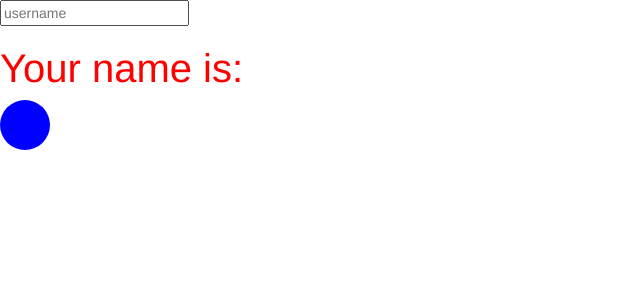
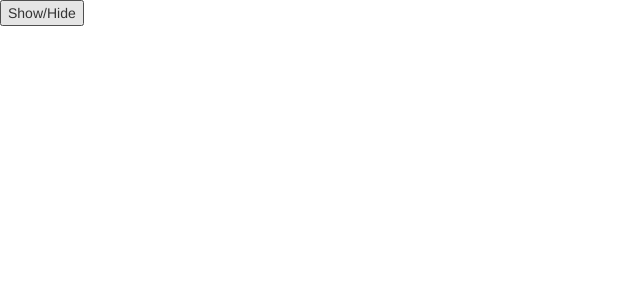
Before and after one commit to an244/Angular4-study, an Angular app: page / in a window 1280 px wide. Shown: the top 300 px of the page, without its empty margins (0-640 px from the left). Built offline with nearby package versions, Linux system fonts and the light colour scheme.

Commit message:
Structural directive: ngIf

```diff
--- a/src/app/app.component.html
+++ b/src/app/app.component.html
@@ -1 +1 @@
-<app-user-form></app-user-form>
+<app-struct></app-struct>
--- a/src/app/app.module.ts
+++ b/src/app/app.module.ts
@@ -8,13 +8,15 @@
 import { WordComponent } from './word/word.component';
 import { BookComponent } from './book/book.component';
 import { UserFormComponent } from './user-form/user-form.component';
+import { StructComponent } from './struct/struct.component';
 
 @NgModule({
   declarations: [
     AppComponent,
     WordComponent,
     BookComponent,
-    UserFormComponent
+    UserFormComponent,
+    StructComponent
   ],
   imports: [
     BrowserModule,
--- /dev/null
+++ b/src/app/struct/struct.component.html
@@ -0,0 +1,5 @@
+<!-- ngIf co the them bot cac the tag/DOM -->
+<p *ngIf = "isShow">
+  struct works!
+</p>
+<button (click)="isShow = !isShow">Show/Hide</button>
--- /dev/null
+++ b/src/app/struct/struct.component.ts
@@ -0,0 +1,17 @@
+import { Component, OnInit } from '@angular/core';
+
+@Component({
+  selector: 'app-struct',
+  templateUrl: './struct.component.html',
+  styleUrls: ['./struct.component.css']
+})
+export class StructComponent implements OnInit {
+
+  isShow = false;
+
+  constructor() { }
+
+  ngOnInit() {
+  }
+
+}
```
Also changed, not shown: src/app/struct/struct.component.css (added), 1 other file (tests, documents, lock files or other folders).
